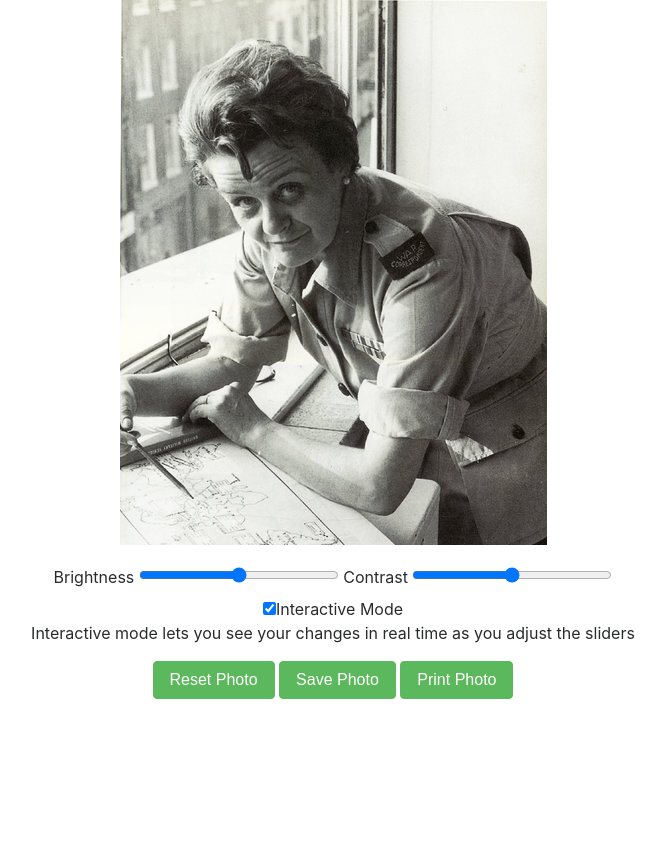
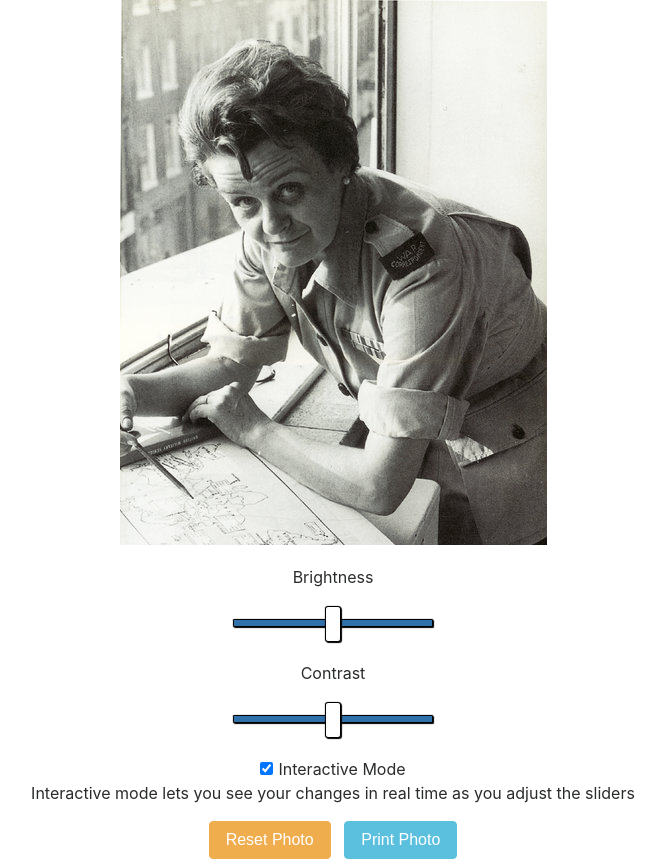
Before and after one commit to nycrecords/vital-records-printing, a Flask app: page /edit in a window 1280 px wide. Shown: the whole page, without its empty margins (307-973 px from the left). Before the commit the page ends 699 px from the top, so only its background shows below. Run offline with Flask 2, Linux system fonts and the light colour scheme; some libraries are stand-ins or nearby versions.

Commit message:
added more css

```diff
--- a/app/static/css/vital_records_printing.css
+++ b/app/static/css/vital_records_printing.css
@@ -3,12 +3,22 @@
     padding-bottom: 20px;
 }
 
-#image-sliders {
+#brightness-slider {
     text-align: center;
+    padding-bottom: 20px;
+}
+
+#contrast-slider {
+    text-align: center;
+    padding-bottom: 20px;
 }
 
 #interactive-mode-toggle {
     text-align: center;
+}
+
+#interactive-mode {
+    margin-right: 5px;
 }
 
 #image-buttons {
@@ -22,3 +32,89 @@
 #contrast {
     width:200px;
 }
+
+input[type=range] {
+  -webkit-appearance: none;
+  width: 100%;
+  margin: 13.8px 0;
+}
+input[type=range]:focus {
+  outline: none;
+}
+input[type=range]::-webkit-slider-runnable-track {
+  width: 100%;
+  height: 8.4px;
+  cursor: pointer;
+  box-shadow: 1px 1px 1px #000000, 0px 0px 1px #0d0d0d;
+  background: #3071a9;
+  border-radius: 1.3px;
+  border: 0.2px solid #010101;
+}
+input[type=range]::-webkit-slider-thumb {
+  box-shadow: 1px 1px 1px #000000, 0px 0px 1px #0d0d0d;
+  border: 1px solid #000000;
+  height: 36px;
+  width: 16px;
+  border-radius: 3px;
+  background: #ffffff;
+  cursor: pointer;
+  -webkit-appearance: none;
+  margin-top: -14px;
+}
+input[type=range]:focus::-webkit-slider-runnable-track {
+  background: #367ebd;
+}
+input[type=range]::-moz-range-track {
+  width: 100%;
+  height: 8.4px;
+  cursor: pointer;
+  box-shadow: 1px 1px 1px #000000, 0px 0px 1px #0d0d0d;
+  background: #3071a9;
+  border-radius: 1.3px;
+  border: 0.2px solid #010101;
+}
+input[type=range]::-moz-range-thumb {
+  box-shadow: 1px 1px 1px #000000, 0px 0px 1px #0d0d0d;
+  border: 1px solid #000000;
+  height: 36px;
+  width: 16px;
+  border-radius: 3px;
+  background: #ffffff;
+  cursor: pointer;
+}
+input[type=range]::-ms-track {
+  width: 100%;
+  height: 8.4px;
+  cursor: pointer;
+  background: transparent;
+  border-color: transparent;
+  color: transparent;
+}
+input[type=range]::-ms-fill-lower {
+  background: #2a6495;
+  border: 0.2px solid #010101;
+  border-radius: 2.6px;
+  box-shadow: 1px 1px 1px #000000, 0px 0px 1px #0d0d0d;
+}
+input[type=range]::-ms-fill-upper {
+  background: #3071a9;
+  border: 0.2px solid #010101;
+  border-radius: 2.6px;
+  box-shadow: 1px 1px 1px #000000, 0px 0px 1px #0d0d0d;
+}
+input[type=range]::-ms-thumb {
+  box-shadow: 1px 1px 1px #000000, 0px 0px 1px #0d0d0d;
+  border: 1px solid #000000;
+  height: 36px;
+  width: 16px;
+  border-radius: 3px;
+  background: #ffffff;
+  cursor: pointer;
+  height: 8.4px;
+}
+input[type=range]:focus::-ms-fill-lower {
+  background: #3071a9;
+}
+input[type=range]:focus::-ms-fill-upper {
+  background: #367ebd;
+}
--- a/app/static/js/edit-image.js
+++ b/app/static/js/edit-image.js
@@ -20,16 +20,6 @@ $('#resetbtn').on('click', function(e) {
   });
 });
 
-
-$('#savebtn').on('click', function(e) {
-  Caman('#cert-image', function() {
-    this.render(function() {
-      this.save('jpg');
-    });
-  });
-});
-
-
 function toggleMode(){
   if(document.getElementById("interactive-mode").checked){
     document.getElementById("brightness").setAttribute("oninput", "applyFilters()");
--- a/app/templates/edit.html
+++ b/app/templates/edit.html
@@ -8,11 +8,16 @@
         </div>
     </div>
 
-    <div class="row" id="image-sliders">
+    <div class="row" id="brightness-slider">
         <div class="col-md-12">
-            <label for="brightness">Brightness</label>
+            <p>Brightness</p>
             <input id="brightness" name="brightness" type="range" min="-50" max="50" value="0" oninput="applyFilters()">
-            <label for="contrast">Contrast</label>
+        </div>
+    </div>
+
+    <div class="row" id="contrast-slider">
+        <div class="col-md-12">
+            <p>Contrast</p>
             <input id="contrast" name="contrast" type="range" min="-50" max="50" value="0" oninput="applyFilters()">
         </div>
     </div>
@@ -27,11 +32,10 @@
     <div class="row" id="image-buttons">
         <div class="col-md-12">
             <div id="image-buttons">
-                <button id="resetbtn" class="btn btn-success" style="text-align: center">Reset Photo</button>
-                <button id="savebtn" class="btn btn-success">Save Photo</button>
-                <button id="printbtn" class="btn btn-success">Print Photo</button>
+                <button id="resetbtn" class="btn btn-warning" style="text-align: center">Reset Photo</button>
+                &nbsp;
+                <button id="printbtn" class="btn btn-info">Print Photo</button>
             </div>
         </div>
     </div>
-
 {% endblock %}
```
